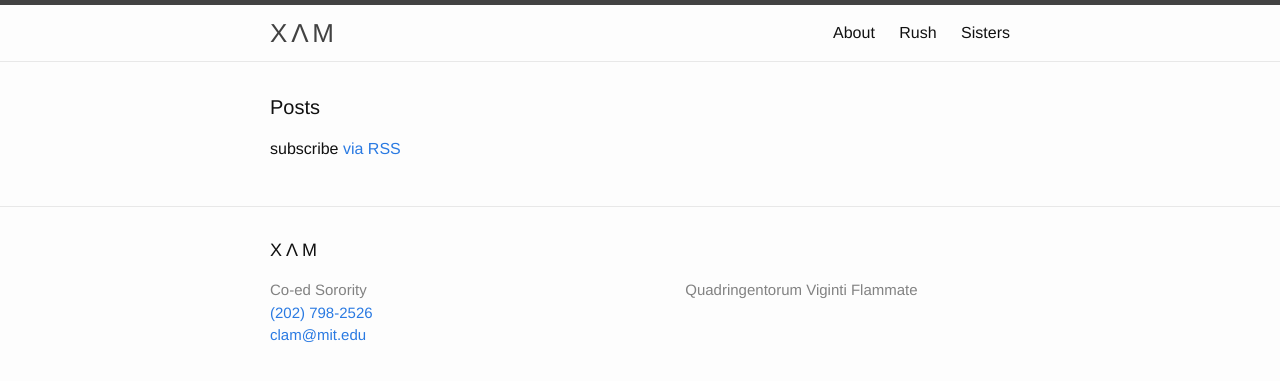
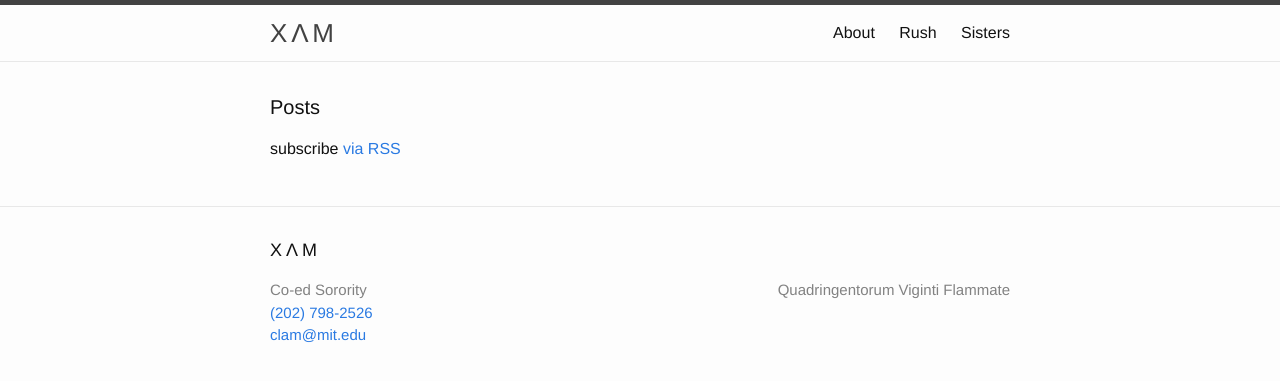
Before and after one commit to clam420/clam420.github.io, a Jekyll site: the page built from index.html, in a window 1280 px wide. Shown: the top 381 px of the page. Built offline with Jekyll 4.4.1, drawn with Linux system fonts in a browser that asks for light colours.

Commit message:
right align description

```diff
--- a/_includes/footer.html
+++ b/_includes/footer.html
@@ -52,7 +52,7 @@
       </div>
 
       <div class="footer-col  footer-col-3">
-        <p class="text">{{ site.description }}</p>
+        <p class="text" align="right">{{ site.description }}</p>
       </div>
     </div>
 
```
